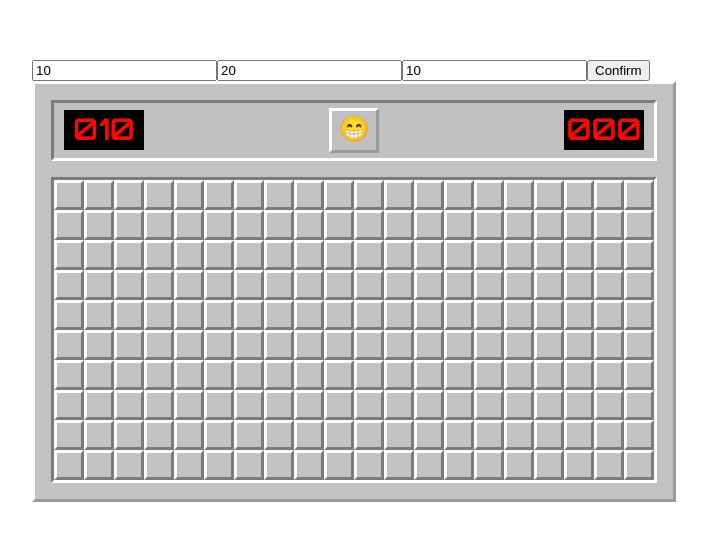
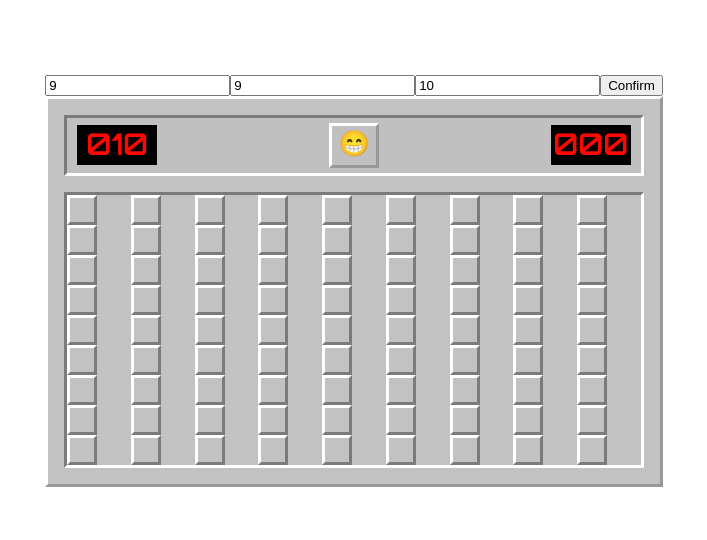
Before and after one commit to romangrubic/minesweeper-typescript-react, a React (Create React App) app: page / in a window 1280 px wide. Shown: the part 120-660 px from the top of the page, without its empty margins (286-993 px from the left). Built offline with nearby package versions, Linux system fonts and the light colour scheme.

Commit message:
Implemented win conditions and if user loses, to show all bombs.

```diff
--- a/src/components/app/app.component.tsx
+++ b/src/components/app/app.component.tsx
@@ -4,15 +4,16 @@ import NumberDisplay from '../number-display/number-display.component';
 import { generateCells, openAdjacentCells } from '../../utils/utils';
 import { Face, Cell, CellState, CellValue } from '../../utils/utils.types';
 import Button from '../button/button.component';
+import { setFlagsFromString } from 'v8';
 
 const App: React.FC = () => {
     // Rows and columns for game
-    const [row, setRow] = useState<number>(10);
-    const [column, setColumn] = useState<number>(20);
+    const [row, setRow] = useState<number>(9);
+    const [column, setColumn] = useState<number>(9);
     const [bombs, setBombs] = useState<number>(10);
-    const [rowNumber, setRowNumber] = useState<number>(10);
-    const [columnNumber, setColumnNumber] = useState<number>(20);
-    const [numberOfBombs, setNumberOfBombs] = useState<number>(10);
+    const [rowNumber, setRowNumber] = useState<number>(row);
+    const [columnNumber, setColumnNumber] = useState<number>(column);
+    const [numberOfBombs, setNumberOfBombs] = useState<number>(bombs);
     const [cells, setCells] = useState<Cell[][]>(
         generateCells(rowNumber, columnNumber, numberOfBombs)
     );
@@ -20,6 +21,8 @@ const App: React.FC = () => {
     const [time, setTime] = useState<number>(0);
     const [start, setStart] = useState<boolean>(false);
     const [flags, setFlags] = useState<number>(numberOfBombs);
+    const [lose, setLose] = useState<boolean>(false);
+    const [win, setWin] = useState<boolean>(false);
 
     // User input form for rows and columns
     const handleSubmit = (e: React.FormEvent<HTMLFormElement>): void => {
@@ -71,6 +74,21 @@ const App: React.FC = () => {
         }
     }, [start, time]);
 
+    // Lost condition
+    useEffect(() => {
+        if (lose) {
+            setFace(Face.lose);
+            setStart(false);
+        }
+    }, [lose]);
+
+    // Win
+    useEffect(() => {
+        if (win) {
+            setStart(false);
+            setFace(Face.win);
+        }
+    }, [win]);
     // Start game
     const handleGameStart = (
         rowParam: number,
@@ -90,8 +108,11 @@ const App: React.FC = () => {
             return;
         }
         if (currentCell.value === CellValue.bomb) {
-            newCells[rowParam][columnParam].state = CellState.visible;
+            setLose(true);
+            newCells[rowParam][columnParam].red = true;
+            newCells = showAllBombs();
             setCells(newCells);
+            return;
         } else if (currentCell.value === CellValue.none) {
             newCells = openAdjacentCells(
                 newCells,
@@ -103,8 +124,38 @@ const App: React.FC = () => {
             setCells(newCells);
         } else {
             newCells[rowParam][columnParam].state = CellState.visible;
-            setCells(newCells);
         }
+        // Check to see if user won
+        let safeOpenCellsExists = false;
+        for (let row = 0; row < rowNumber; row++) {
+            for (let col = 0; col < columnNumber; col++) {
+                const currentCell = newCells[row][col];
+
+                if (
+                    currentCell.value !== CellValue.bomb &&
+                    currentCell.state === CellState.open
+                ) {
+                    safeOpenCellsExists = true;
+                    break;
+                }
+            }
+        }
+
+        if (!safeOpenCellsExists) {
+            newCells = newCells.map((row) =>
+                row.map((cell) => {
+                    if (cell.value === CellValue.bomb) {
+                        return {
+                            ...cell,
+                            state: CellState.flagged,
+                        };
+                    }
+                    return cell;
+                })
+            );
+            setWin(true);
+        }
+        setCells(newCells);
     };
 
     // Right click to set flags
@@ -141,6 +192,7 @@ const App: React.FC = () => {
                     value={cell.value}
                     row={rowIndex}
                     col={colIndex}
+                    red={cell.red}
                     onClick={handleGameStart}
                     onContext={handleCellContext}
                 />
@@ -150,16 +202,32 @@ const App: React.FC = () => {
 
     // BoardReset
     const handleFaceClick = (): void => {
-        if (start) {
-            setStart(false);
-            setTime(0);
-            setCells(generateCells(rowNumber, columnNumber, numberOfBombs));
-        }
+        setStart(false);
+        setTime(0);
+        setCells(generateCells(rowNumber, columnNumber, numberOfBombs));
+        setLose(false);
+        setWin(false);
+    };
+
+    // Show all bombs
+    const showAllBombs = (): Cell[][] => {
+        const currentCells = cells.slice();
+        return currentCells.map((row) =>
+            row.map((cell) => {
+                if (cell.value === CellValue.bomb) {
+                    return {
+                        ...cell,
+                        state: CellState.visible,
+                    };
+                }
+                return cell;
+            })
+        );
     };
 
     return (
         <>
-            <form onSubmit={handleSubmit}>
+            <form onSubmit={handleSubmit} className='form'>
                 <input
                     type='number'
                     value={row}
```
